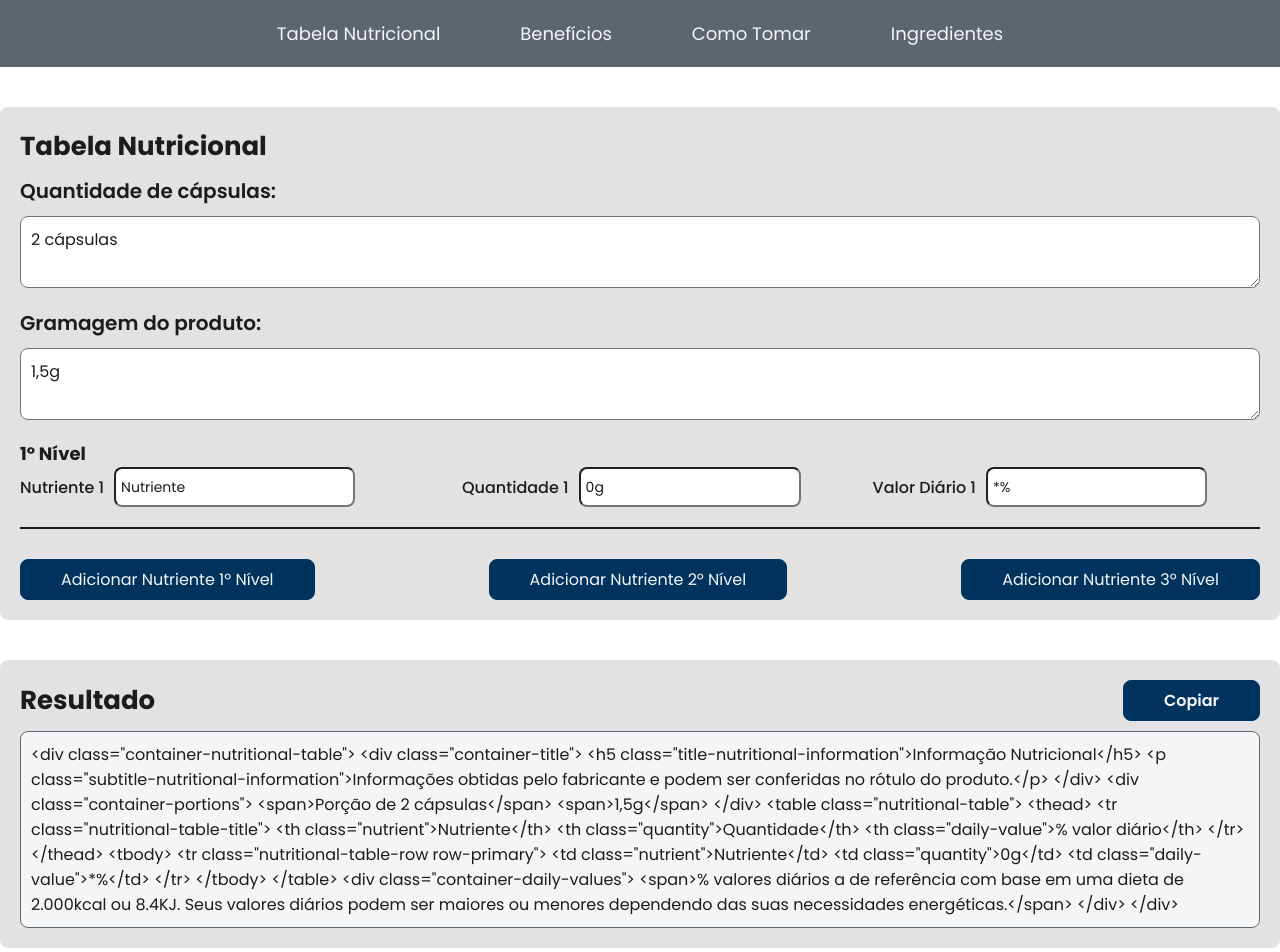
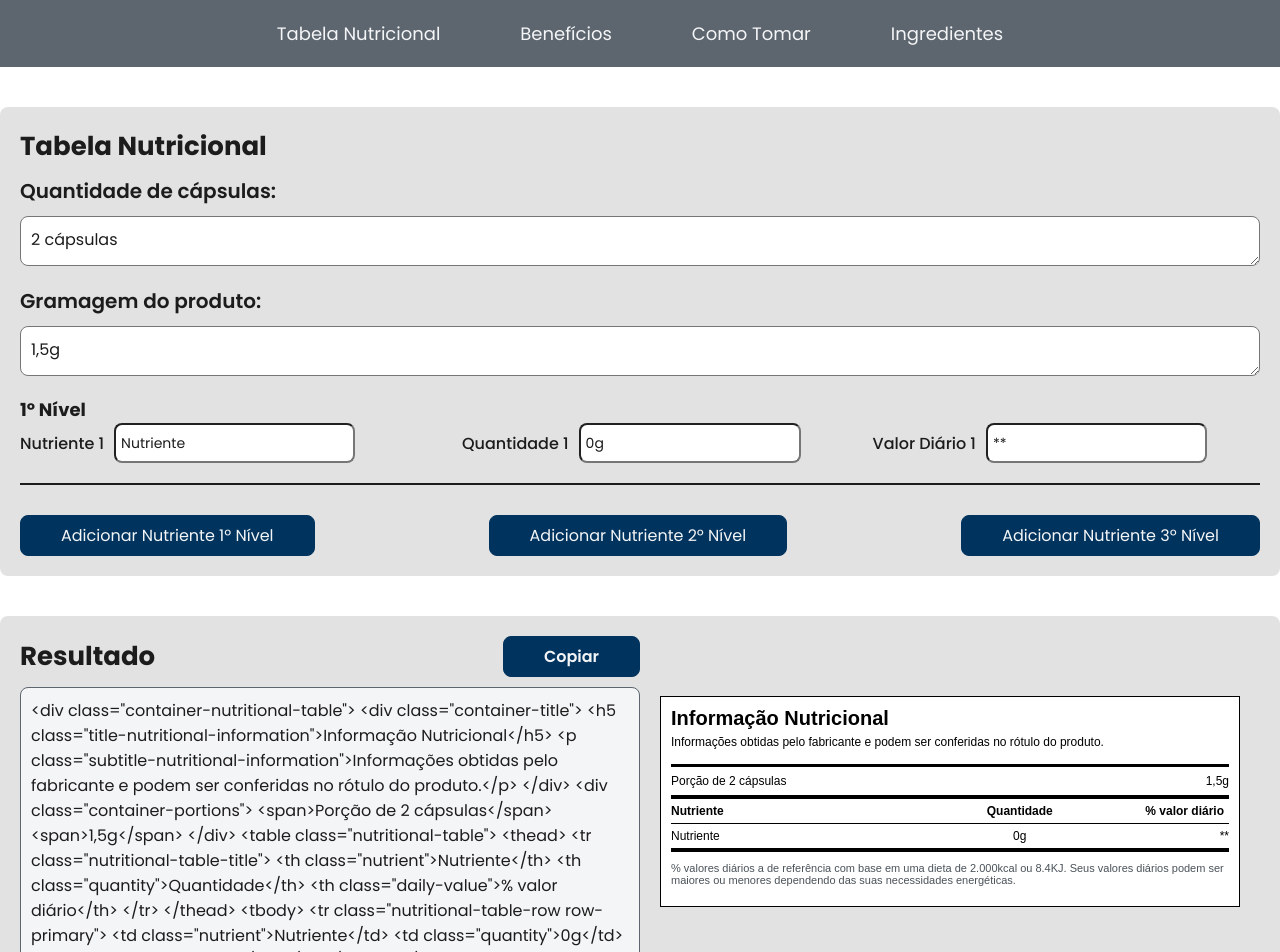
Before and after one commit to Thiaki/codificador-descricao, a React (Vite) app: page /tabela-nutricional in a window 1280 px wide. Shown: the top 952 px of the page. Built offline with nearby package versions, Linux system fonts and the light colour scheme.

Commit message:
styles: result nutritionaltable

```diff
--- a/src/components/common/ResultCode/ResultCode.module.scss
+++ b/src/components/common/ResultCode/ResultCode.module.scss
@@ -1,5 +1,6 @@
 [data-fs-result-code] {
     @include container();
+    display: flex;
 
     .titleContainer {
         display: flex;
--- a/src/components/common/ResultCode/ResultCode.tsx
+++ b/src/components/common/ResultCode/ResultCode.tsx
@@ -1,18 +1,24 @@
 import styles from './ResultCode.module.scss';
+import '../../../pages/NutritionalTable/styleTable/NutritionalTable.scss';
 
 type ResultCodeProps = {
     title?: string;
     text: string;
+    nutritionalTable?: boolean;
+    children?: React.ReactNode;
 }
 
 const ResultCode = ({
     title = "Resultado",
-    text
+    text,
+    nutritionalTable = false,
+    children,
 }: ResultCodeProps) => {
     const copyCode = () => navigator.clipboard.writeText(text)
 
     return (
         <section data-fs-result-code>
+            <div style={{ width: nutritionalTable ? "50%" : "100%" }}>
                 <div className={styles.titleContainer}>
                     <h2 className={styles.title}>{title}</h2>
                     <button className={styles.copyButton} onClick={() => copyCode()}>Copiar</button>
@@ -20,6 +26,8 @@ const ResultCode = ({
                 <div className={styles.result}>
                     <p>{text}</p>
                 </div>
+            </div>
+            {children}
         </section>
     )
 }
--- a/src/pages/NutritionalTable/NutritionalTable.module.scss
+++ b/src/pages/NutritionalTable/NutritionalTable.module.scss
@@ -0,0 +1,3 @@
+textarea {
+    height: 50px !important;
+}
--- a/src/pages/NutritionalTable/NutritionalTable.tsx
+++ b/src/pages/NutritionalTable/NutritionalTable.tsx
@@ -19,7 +19,7 @@ const NutritionalTable = () => {
             type: "primary",
             nutrient: { name: "Nutriente" },
             quantity: { name: "0g" },
-            dailyValue: { name: "*%" },
+            dailyValue: { name: "**" },
         },
     ]);
 
@@ -100,8 +100,9 @@ const NutritionalTable = () => {
                 itemsNutrient={itemsNutrient}
                 addNutrient={addNutrient}
             />
-            <ResultCode text={finalCode} />
-            <div className="container-table" dangerouslySetInnerHTML={{ __html: finalCode }} />
+            <ResultCode text={finalCode} nutritionalTable>
+                <div style={{width: "50%"}} className="container-table" dangerouslySetInnerHTML={{ __html: finalCode }} />
+            </ResultCode>
         </>
     );
 };
--- a/src/pages/NutritionalTable/styleTable/NutritionalTable.scss
+++ b/src/pages/NutritionalTable/styleTable/NutritionalTable.scss
@@ -3,6 +3,7 @@
 
     .container-nutritional-table {
         margin: 60px auto;
+        background-color: #FFF;
         --primary-border-color: #000;
         --primary-text-color: #000;
         --secondary-text-color: #4A5259;
```
Lines whose indentation alone changed are shown as unchanged.
